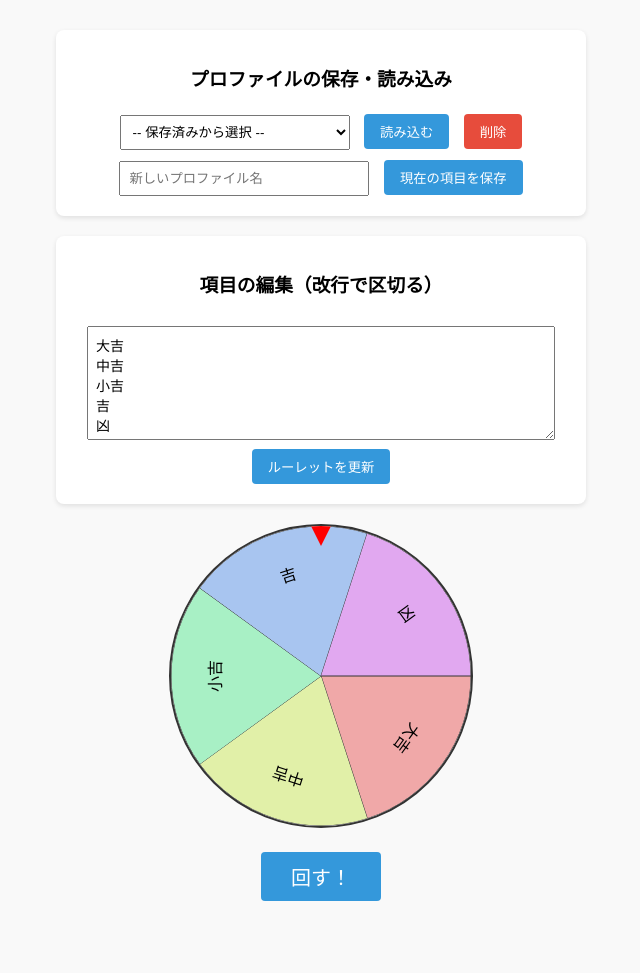
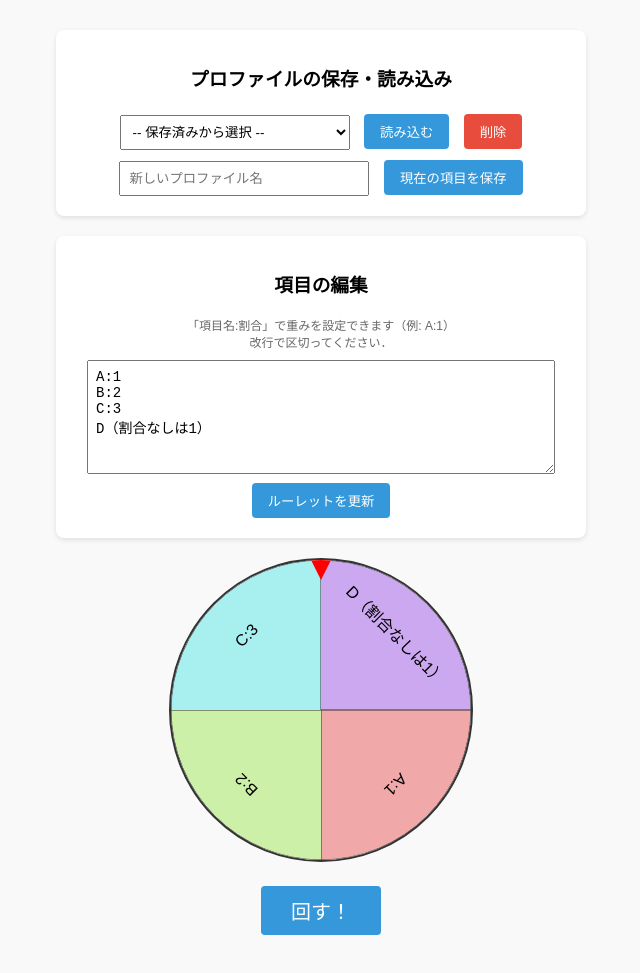
Before and after one commit to chroejpn/Roulette, a plain HTML site: page index.html in a window 1280 px wide. Shown: the whole page, without its empty margins (319-959 px from the left). Before the commit the page ends 944 px from the top, so only its background shows below. Drawn offline with Linux system fonts and the light colour scheme.

Commit message:
Modify item input and add weight settings
Updated item input format to allow weighted options.

```diff
--- a/index.html
+++ b/index.html
@@ -27,8 +27,9 @@
 
         <!-- ルーレットと項目編集エリア -->
         <div class="controls">
-            <h3>項目の編集（改行で区切る）</h3>
-            <textarea id="itemInput" rows="6">大吉&#10;中吉&#10;小吉&#10;吉&#10;凶</textarea>
+            <h3>項目の編集</h3>
+            <p style="font-size: 12px; color: #666; margin: 0;">「項目名:割合」で重みを設定できます（例: A:1）<br>改行で区切ってください．</p>
+            <textarea id="itemInput" rows="6">A:1&#10;B:2&#10;C:3&#10;D（割合なしは1）</textarea>
             <br>
             <button id="updateBtn">ルーレットを更新</button>
         </div>
```
